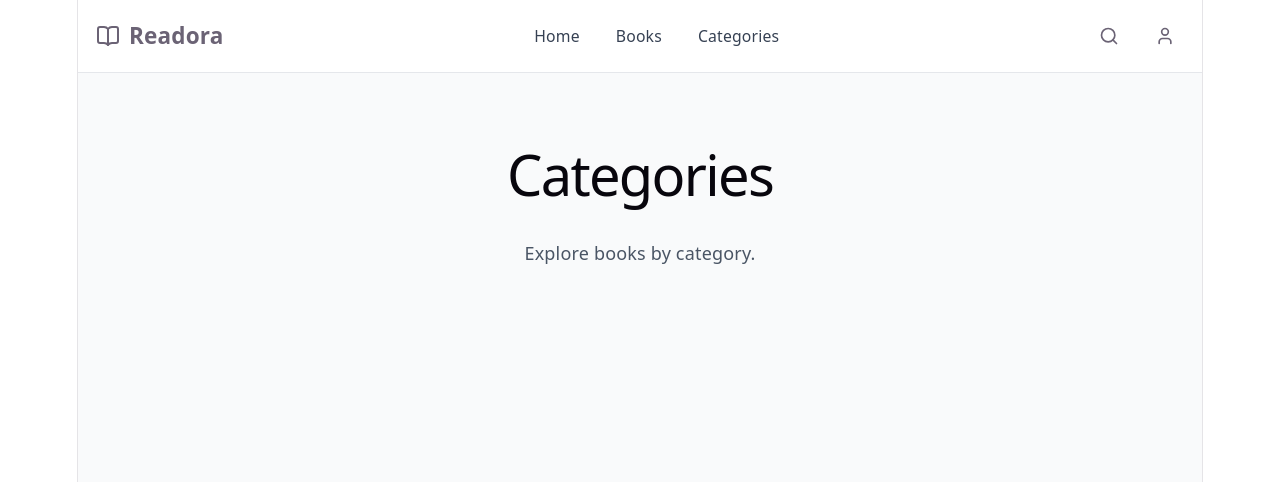
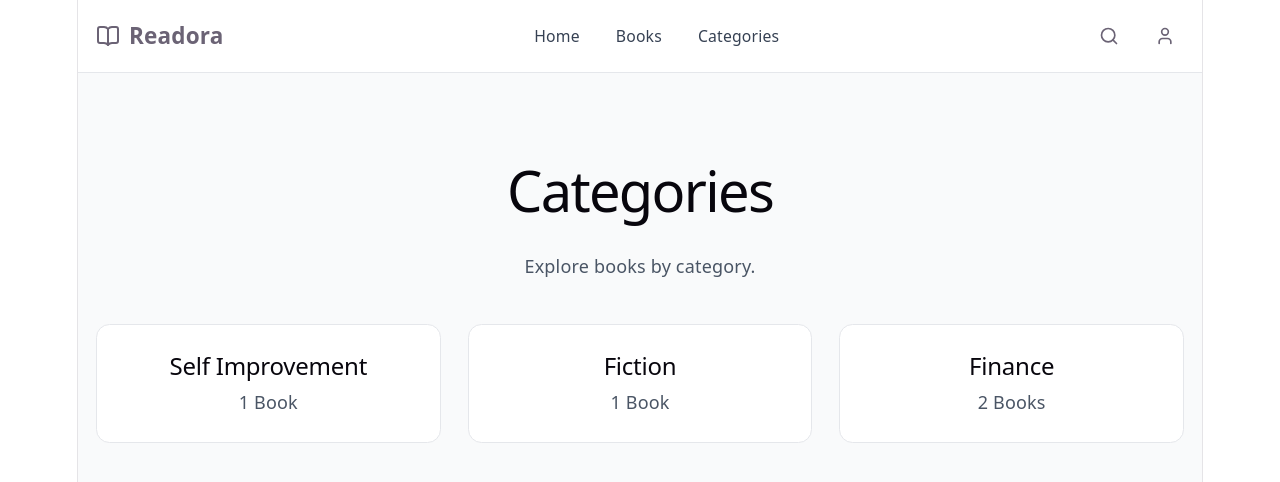
Before and after one commit to jk-star/Readora, a React app in the folder frontend/: page /categories in a window 1280 px wide. Shown: the top 482 px of the page. Built offline with nearby package versions, Linux system fonts and the light colour scheme; the HTML template or start-up script is replaced by a standard one.

Commit message:
search by category

```diff
--- a/frontend/src/pages/Books/Books.jsx
+++ b/frontend/src/pages/Books/Books.jsx
@@ -1,10 +1,14 @@
 import { useState } from 'react'
+import { useSearchParams } from 'react-router'
 import books from '../../data/books'
 import BookCard from '../../components/BookCard/BookCard'
 
 function Books() {
+    const [searchParams] = useSearchParams()
+    const urlCategory = searchParams.get('category') || 'all'
+
     const [search, setSearch] = useState('')
-    const [category, setCategory] = useState('all')
+    const [category, setCategory] = useState(urlCategory)
 
     const filteredBooks = books.filter((book) => {
         const matchesSearch = book.title
--- a/frontend/src/pages/Categories/Categories.jsx
+++ b/frontend/src/pages/Categories/Categories.jsx
@@ -1,7 +1,16 @@
-const Categories = () => {
+import { Link } from 'react-router'
+import books from '../../data/books'
+
+function Categories() {
+    const categories = [...new Set(books.map((book) => book.category))]
+
     return (
-        <div className="p-8">
-            <h1 className="text-3xl font-bold">
+        <section className="min-h-screen px-4 py-12">
+            <div className="mx-auto max-w-7xl">
+
+                {/* Page Header */}
+                <div className="mb-10 text-center">
+                    <h1 className="text-4xl font-bold text-gray-900">
                         Categories
                     </h1>
 
@@ -9,6 +18,35 @@ const Categories = () => {
                         Explore books by category.
                     </p>
                 </div>
+
+                {/* Categories */}
+                <div className="grid gap-6 sm:grid-cols-2 lg:grid-cols-3">
+                    {categories.map((category) => {
+                        const bookCount = books.filter(
+                            (book) => book.category === category
+                        ).length
+
+                        return (
+                            <Link
+                                key={category}
+                                to={`/books?category=${encodeURIComponent(category)}`}
+                                className="rounded-xl border border-gray-200 bg-white p-6 transition hover:-translate-y-1 hover:shadow-md"
+                            >
+                                <h2 className="text-2xl font-semibold text-gray-900">
+                                    {category}
+                                </h2>
+
+                                <p className="mt-2 text-gray-600">
+                                    {bookCount}{' '}
+                                    {bookCount === 1 ? 'Book' : 'Books'}
+                                </p>
+                            </Link>
+                        )
+                    })}
+                </div>
+
+            </div>
+        </section>
     )
 }
 
```
Lines whose indentation alone changed are shown as unchanged.
